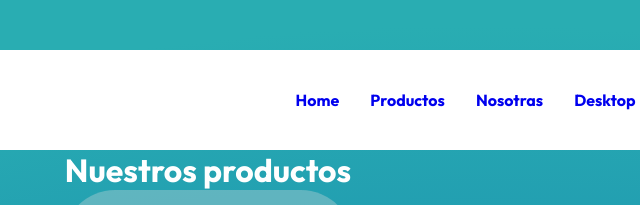
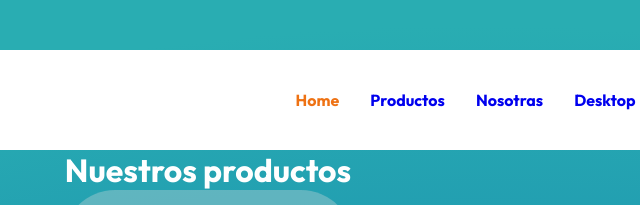
Before and after one commit to angylearns/femtech, a plain HTML site: page productos.html in a window 1280 px wide. In both pictures the pointer is over the link "Home". Shown: the top 205 px of the page, 432-1072 px from the left. Drawn offline with Linux system fonts and the light colour scheme.

Commit message:
Added color to links hover in the navbar

```diff
--- a/css/style.css
+++ b/css/style.css
@@ -91,6 +91,10 @@ header .navbar a {
     display: inline-block;
     text-decoration: none;
     margin-right: 20px;
+}
+
+header .navbar a:hover {
+    color: #EE7214;
 }
 
 header .navbar.mobile {
```
